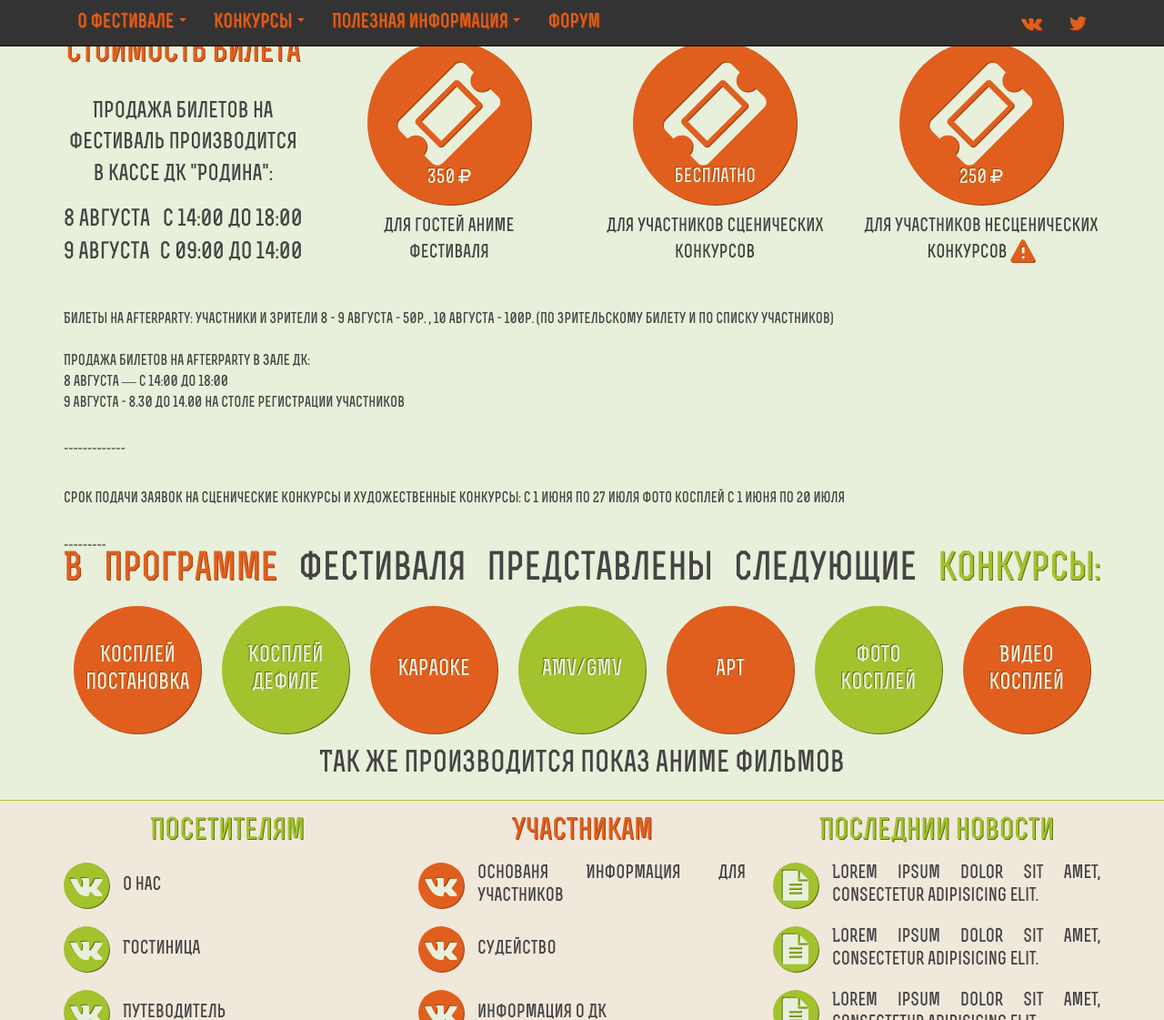
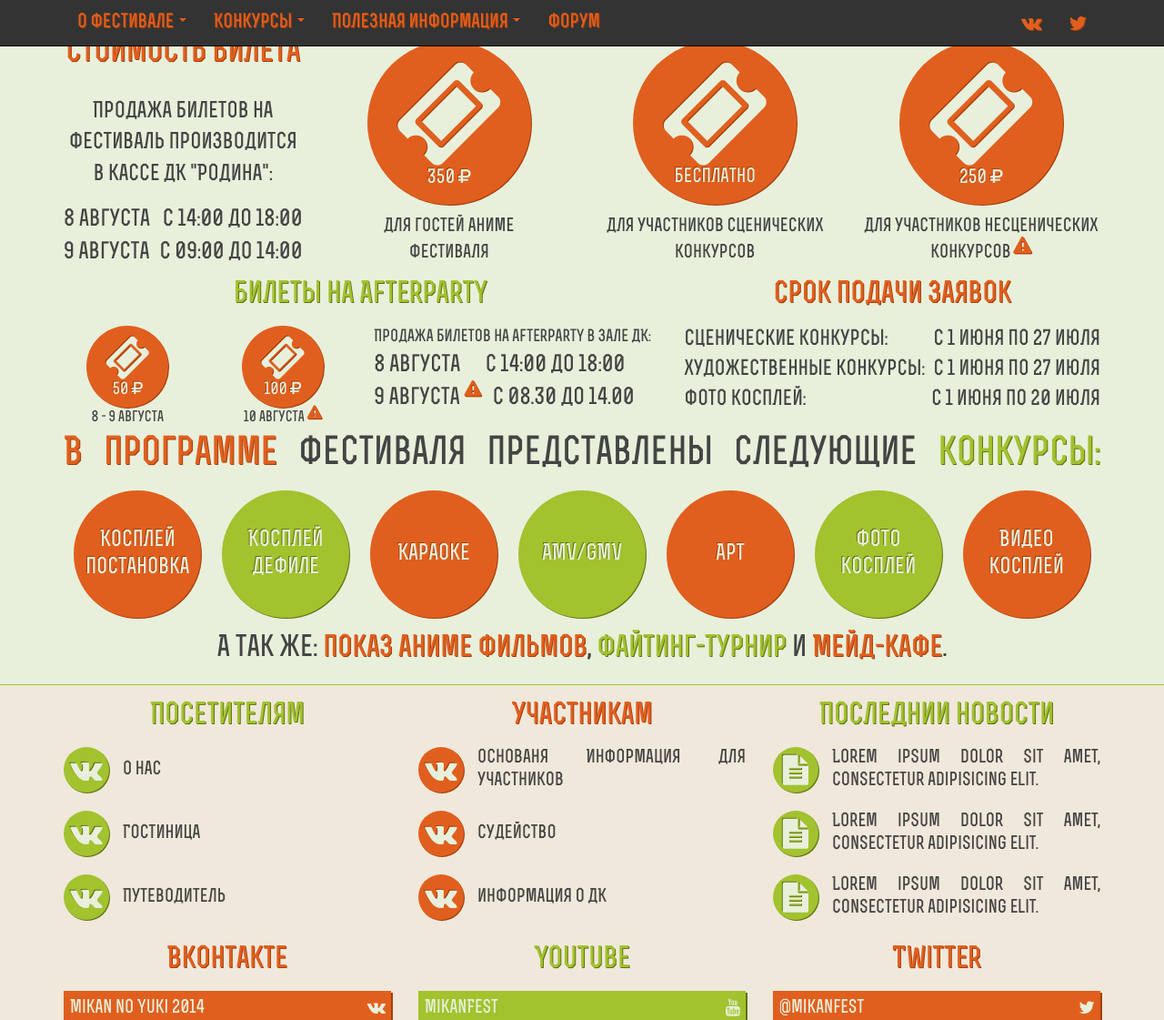
Before and after one commit to betatampw/mikan_v1, a Jekyll site: the page files/0.html, which Jekyll copies as it is, in a window 1280 px wide and 1400 px high, scrolled down 393 px, cut to the strip 0-1121 px from the top of the window. Shown: the whole strip at 91% size. Built offline with Jekyll 4.4.1, drawn with Linux system fonts in a browser that asks for light colours; nearby versions of some CDN libraries; comment, search, counter and statistics services are not loaded.

Commit message:
main page new items

```diff
--- a/files/0.html
+++ b/files/0.html
@@ -243,10 +243,10 @@
                 </div>
               </div>
               <div class="txt">
-                Для участников несценических<br />конкурсов
+                Для участников несценических<br />конкурсов<sup>
                 <a href="#" data-toggle="tooltip" title="" data-original-title="билеты приобретаются на столе регистрации участников">
                   <span class="orange"><i class="fa fa-exclamation-triangle fa-lg"></i></span>
-                </a>
+                </a></sup>
               </div>
             </div>
 
@@ -254,25 +254,77 @@
         </div>
 
 
+        <div class="row" style="margin-bottom: 15px;">
+          <div class="col-md-7">
+            <h2 class="green text-center" style=" margin: 0 0 20px; ">билеты на Afterparty</h2>
+
+            <div class="row" id="afterparty">
+              <div class="col-md-3">
+                <div class="center">
+                  <div class="ticket">
+                    <i class="fa fa-ticket"></i>
+                    <div class="price">
+                      50 <i class="fa fa-rub"></i>
+                    </div>
+                  </div>
+                </div>
+                <div class="text-center">8 - 9 августа</div>
+              </div>
+              <div class="col-md-3">
+                <div class="center">
+                  <div class="ticket">
+                    <i class="fa fa-ticket"></i>
+                    <div class="price">
+                      100 <i class="fa fa-rub"></i>
+                    </div>
+                  </div>
+                </div>
+                <div class="text-center">10 августа
+                  <sup><a href="#" data-toggle="tooltip" title="" data-original-title="по зрительскому билету и по списку участников">
+                    <span class="orange"><i class="fa fa-exclamation-triangle fa-lg"></i></span>
+                  </a></sup>
+                </div>
+
+              </div>
+              <div class="col-md-6" style="font-size: 25px;">
+                <div style="font-size: 18px;">Продажа билетов на afterparty в зале ДК:</div>
+                8 августа &nbsp;&nbsp;&nbsp;&nbsp;&nbsp;с 14:00 до 18:00
+                <br />9 августа
+                <sup>
+                <a href="#" data-toggle="tooltip" title="" data-original-title="на столе регистрации участников">
+                  <span class="orange"><i s class="fa fa-exclamation-triangle" ></i></span>
+                </a></sup>&nbsp;&nbsp;с 08.30 до 14.00
+
+              </div>
+            </div>
 
 
-        <div class="todo" style=" padding: 30px 0;">
-          Билеты на afterparty: участники и зрители 8 - 9 августа - 50р. , 10 августа - 100р. (по зрительскому билету и по списку участников)<br />
+          </div>
+          <div class="col-md-5">
+            <h2 class="orange text-center" style=" margin: 0 0 20px; ">Срок подачи заявок</h2>
+            <div style=" font-size: 23px; ">
 
-          <br />Продажа билетов на afterparty в зале ДК:
-          <br />8 августа — с 14:00 до 18:00
-          <br />9 августа - 8.30 до 14.00 на столе регистрации участников
-          <br />
+
+              <div>сценические конкурсы:
+                <div class="pull-right">с 1 июня по 27 июля</div>
+              </div>
+              <div class="clearfix"></div>
+              <div>художественные конкурсы:
+                <div class="pull-right">с 1 июня по 27 июля</div>
+              </div>
+              <div class="clearfix"></div>
+              <div>фото косплей:
+                <div class="pull-right">с 1 июня по 20 июля</div>
+              </div>
+            </div>
+          </div>
         </div>
 
-        -------------
 
 
-        <div class="todo" style=" padding: 30px 0;">
-          срок подачи заявок на сценические конкурсы и художественные конкурсы: с 1 июня по 27 июля фото косплей с 1 июня по 20 июля
-        </div>
 
-        ---------
+
+
         <div class="thirdLine fulljustify">
           <span class="orange">В программе</span> фестиваля представлены cледующие
           <span class="green">конкурсы:</span>
@@ -307,7 +359,7 @@
         </ul>
         <div class="clearfix"></div>
         <div class="fourthLine">
-          Так же производится показ аниме фильмов
+          А так же: <span class="orange">показ аниме фильмов</span>, <span class="green">Файтинг-турнир</span> и <span class="orange">Мейд-кафе</span>.
         </div>
 
       </div>
--- a/files/css/style.css
+++ b/files/css/style.css
@@ -255,6 +255,33 @@ p {
   padding: 0;
   height: 140px;
   vertical-align: top
+}
+#afterparty .center {
+  width: 90px;
+  margin: 0 auto;
+}
+#afterparty .ticket {
+  display: table-cell;
+  width: 90px;
+  height: 90px;
+  color: #E8F0DB;
+  text-align: center;
+  vertical-align: middle;
+  border-radius: 150px;
+  font-size: 50px;
+  line-height: 30px;
+  background: #e15f1e;
+  -webkit-box-shadow: 1px 1px 0px 0px #A33F0D;
+  -moz-box-shadow: 1px 1px 0px 0px #A33F0D;
+  box-shadow: 1px 1px 0px 0px #A33F0D;
+  text-shadow: -1px -1px 0px #A33F0D;
+}
+#afterparty .ticket .price {
+  font-size: 18px;
+  line-height: 20px;
+}
+#afterparty .ticket .price i {
+  font-size: 17px;
 }
 #mainAbout .competitions li a {
   display: table-cell;
```
